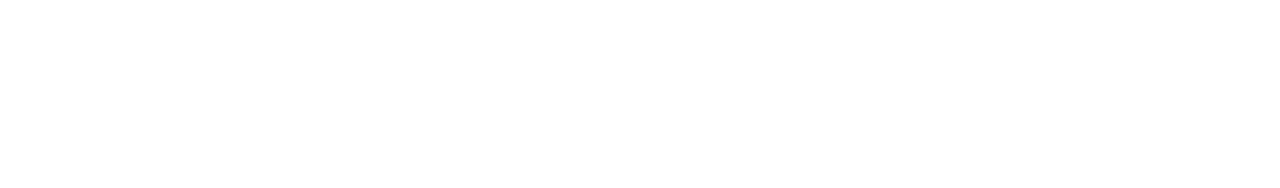
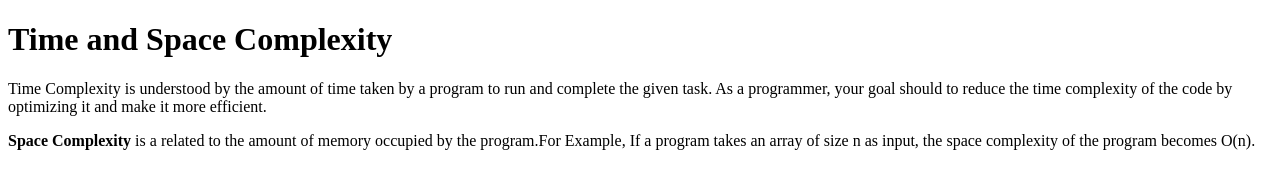
Before and after one commit to acciojob/time-and-space-complexity-kittu2karthik, a website: page main.html in a window 1280 px wide. Drawn offline with Linux system fonts and the light colour scheme.

Commit message:
created a submission

```diff
--- a/main.html
+++ b/main.html
@@ -8,6 +8,9 @@
 
 <body>
 	<!-- the entire body must be written by student -->
+	<h1> Time and Space Complexity</h1>
+	<p> Time Complexity is understood by the amount of time taken by a program to run and complete the given task. As a programmer, your goal should to reduce the time complexity of the code by optimizing it and make it more efficient.</p>
+	<p> <b>Space Complexity</b> is a related to the amount of memory occupied by the program.For Example, If a program takes an array of size n as input, the space complexity of the program becomes O(n).</p>
     <script type="text/javascript" src="./script.js">
 </script>
 
```
